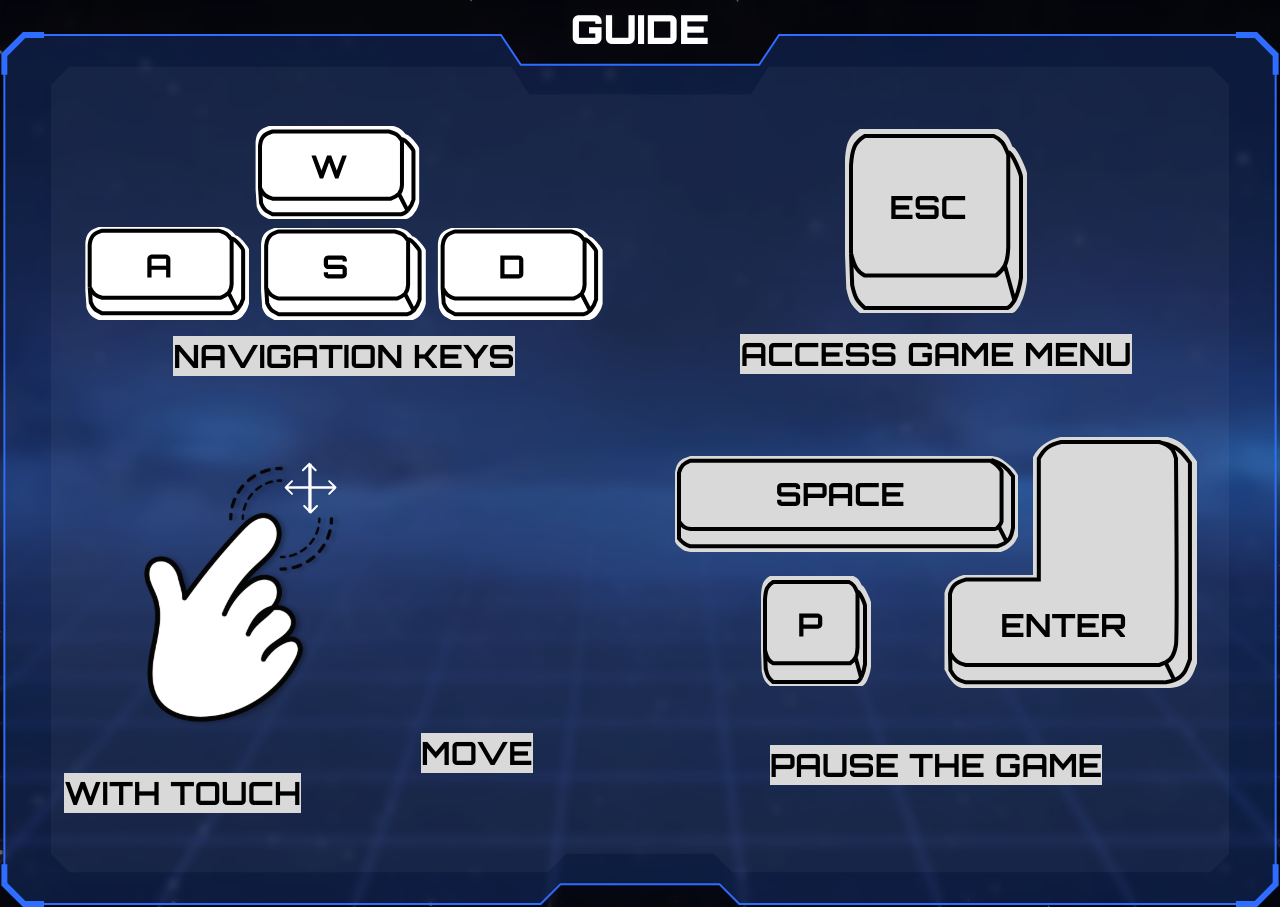
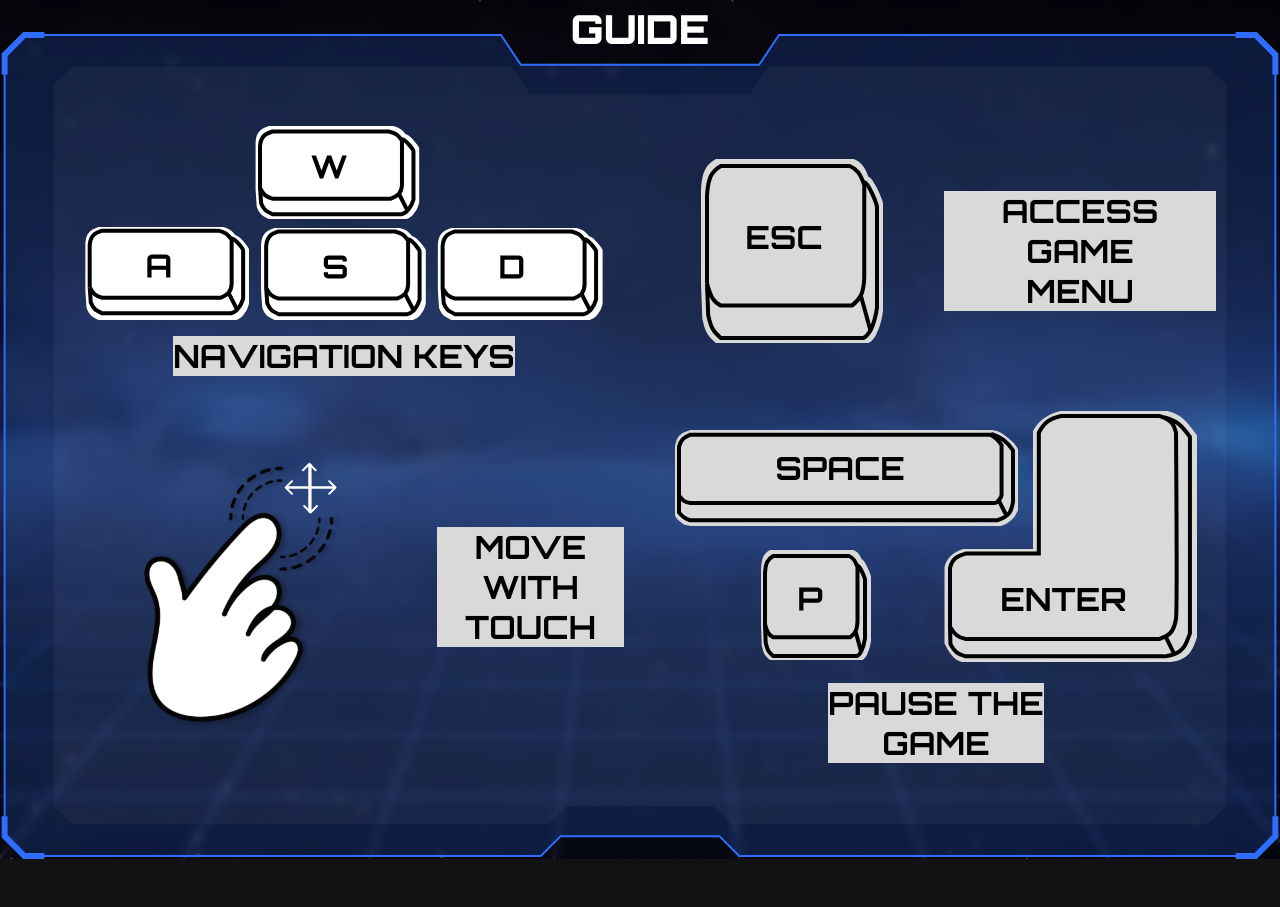
Before and after one commit to CodectiveOrg/snake-frontend, a React (Vite) app: page /guide in a window 1280 px wide. After the commit the page ends 859 px from the top, so only its background shows below. Built offline with nearby package versions, Linux system fonts and the light colour scheme; a web font is replaced by a local one.

Commit message:
[FIX] grids

```diff
--- a/src/pages/guide/guide.module.css
+++ b/src/pages/guide/guide.module.css
@@ -10,21 +10,12 @@
     gap: 2rem;
 
     .navigation-keys,
-    .pause-game {
-      display: grid;
-      grid-template-columns: 1fr;
-    }
-
-    .navigation-keys,
+    .pause-game,
+    .move-with-touch,
     .esc-key {
       display: grid;
       gap: 1rem;
-    }
 
-    .navigation-keys,
-    .pause-game,
-    .move-with-touch,
-    .esc-key {
       img {
         align-self: center;
         justify-self: center;
@@ -39,7 +30,14 @@
 
         font-size: 2rem;
         font-weight: 700;
+
+        text-align: center;
       }
+    }
+
+    .move-with-touch,
+    .esc-key {
+      grid-template-columns: 1fr 1fr;
     }
   }
 }
--- a/src/pages/guide/guide.page.tsx
+++ b/src/pages/guide/guide.page.tsx
@@ -16,21 +16,33 @@ export default function GuidePage() {
               src="./../../../public/images/guide/esc%20button.svg"
               alt="button"
             />
-            <span className="explain">ACCESS GAME MENU</span>
+            <span className="explain">
+              ACCESS GAME
+              <br />
+              MENU
+            </span>
           </div>
           <div className={style["move-with-touch"]}>
             <img
               src="./../../../public/images/guide/TOUCH%20SCREEN%20CONTROLL.svg"
               alt="touch"
             />
-            <span className="explain">MOVE WITH TOUCH</span>
+            <span className="explain">
+              MOVE WITH
+              <br />
+              TOUCH
+            </span>
           </div>
           <div className={style["pause-game"]}>
             <img
               src="./../../../public/images/guide/pause%20btn.svg"
               alt="pause"
             />
-            <span className="explain">PAUSE THE GAME</span>
+            <span className="explain">
+              PAUSE THE
+              <br />
+              GAME
+            </span>
           </div>
         </div>
       </PaneComponent>
```
